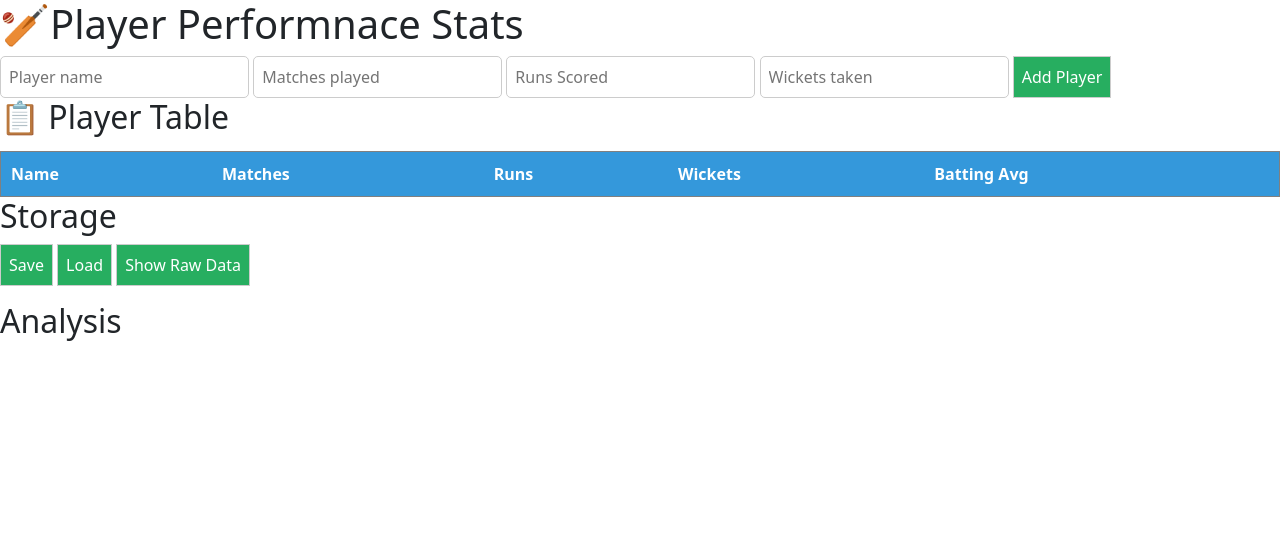
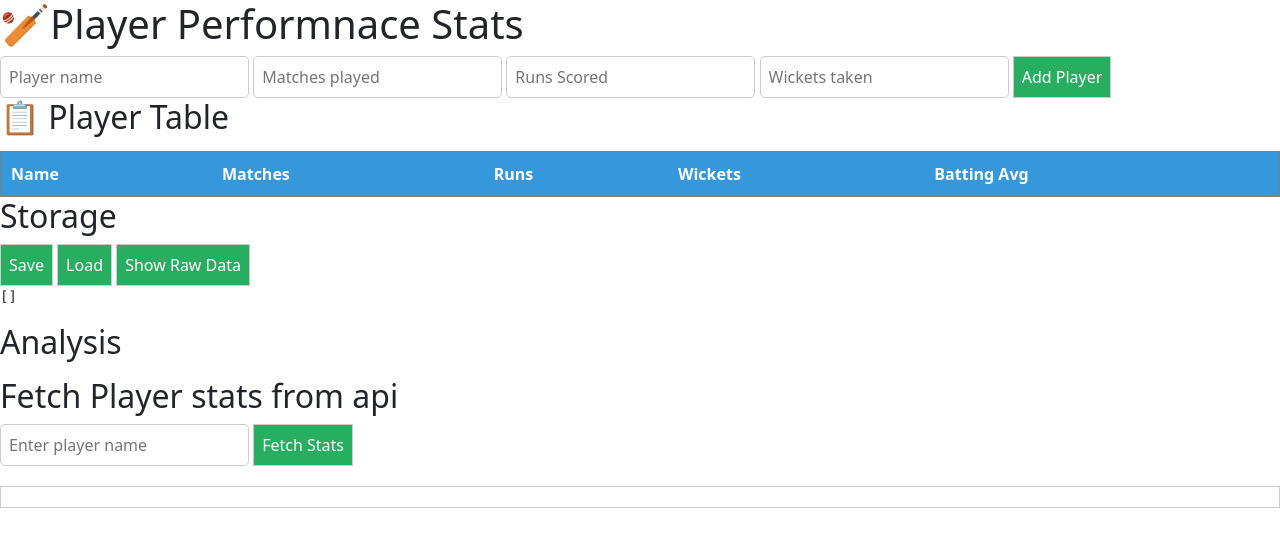
Before and after one commit to JuggaadSingh/Cricket-Player-Stats, a plain HTML site: page index.html in a window 1280 px wide. Drawn offline with nearby package versions, Linux system fonts and the light colour scheme.

Commit message:
Add files via upload

```diff
--- a/index.html
+++ b/index.html
@@ -39,7 +39,16 @@
         <p id="Bestbatsman"></p>
         <p id="Bestbowler"></p>
 
+        <div class="api-section">
+            <h2>Fetch Player stats from api</h2>
+            <input type="text" id="apiplayername" placeholder="Enter player name">
+            <button onclick="fetchPlayerStats()">Fetch Stats</button>
+            <div id="apiStats" style="margin-top:20px; padding:10px; border:1px solid #ccc;"></div>
+
+        </div>
+
     </div>
+
     <script src="https://cdn.jsdelivr.net/npm/bootstrap@5.3.3/dist/js/bootstrap.bundle.min.js"></script>
     <script src="script.js"></script>
 </body>
--- a/script.js
+++ b/script.js
@@ -1,6 +1,8 @@
 let players = [];
 window.onload = function() {
-    loadPlayers();
+    saveData();
+    loadData();
+    showRawData();
     updateTable();
     analyzePlayers();
 
@@ -87,3 +89,55 @@ function showRawData(){
         document.getElementById("rawData").innerText = "No data found in localStorage.";
     }
 }
+
+async function fetchPlayerStats(){
+    const playername = document.getElementById("apiplayername").value.trim();
+    if(!playername){
+        alert("Please enter a player name");
+        return;
+    }
+    const apiKey = "276132f5-bcd1-4636-9136-ddf162968dc8";
+    const url = `https://api.cricapi.com/v1/players?apikey=${apiKey}&search=${playername}`;
+
+
+    try {
+    const res = await fetch(url);
+    if (!res.ok) throw new Error("Network response was not ok");
+
+    const data = await res.json();
+    console.log("API Response",data);if (data.status === "success" && data.data && data.data.length > 0) {
+            const player = data.data[0];
+
+
+            const matches = Math.floor(Math.random() * 200) + 1;
+            const runs = Math.floor(Math.random() * 15000);
+            const wickets = Math.floor(Math.random() * 200);
+            const battingAvg = (runs / matches).toFixed(2);
+
+            players.push({
+                name: player.name,
+                matches,
+                runs,
+                wickets,
+                battingAvg
+            });
+
+            updateTable();
+            saveData();
+
+            document.getElementById("apiStats").innerHTML = `
+                <h3>Player: ${player.name}</h3>
+                <p><b>Country:</b> ${player.country}</p>
+                <p><b>ID:</b> ${player.id}</p>
+                <p><i>Stats added to table!</i></p>
+            `;
+        } else {
+            document.getElementById("apiStats").textContent = "No player found.";
+        }
+
+  } catch (error) {
+    console.error("Fetch error:", error);
+    document.getElementById("apiStats").textContent = "Error fetching player stats.";
+  }
+
+}
```
